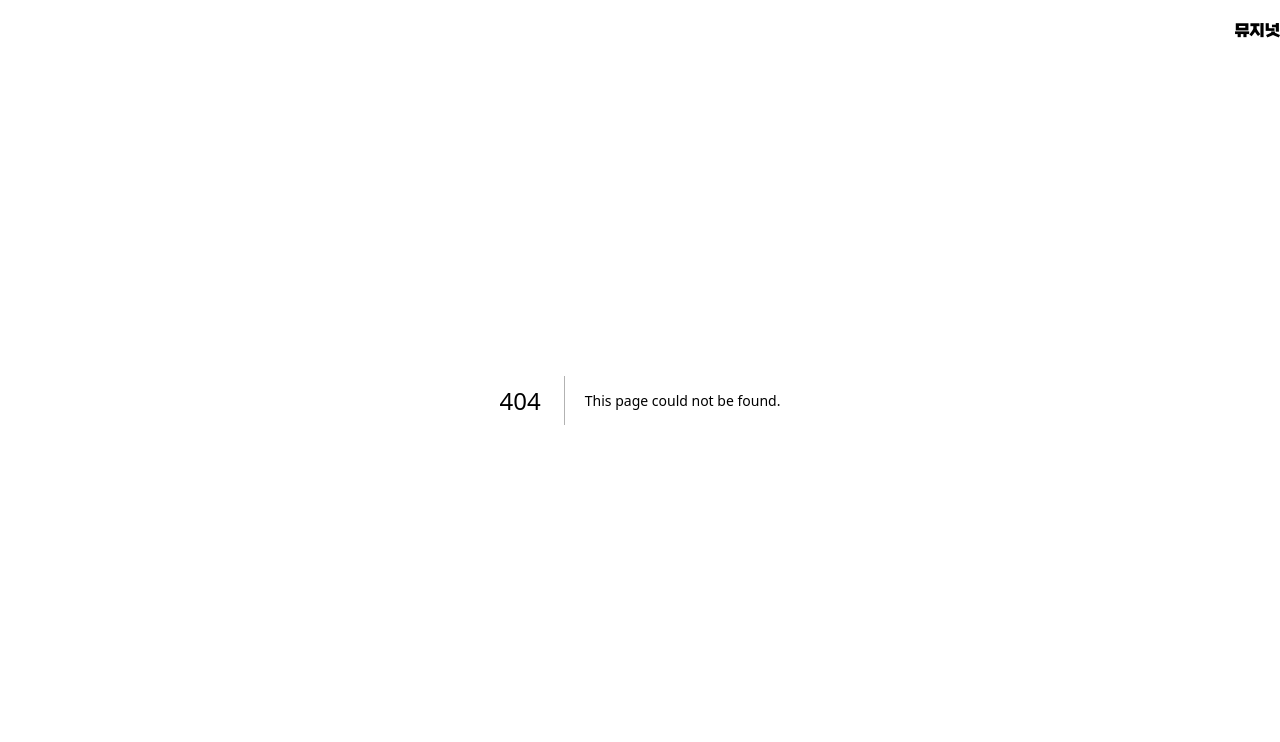
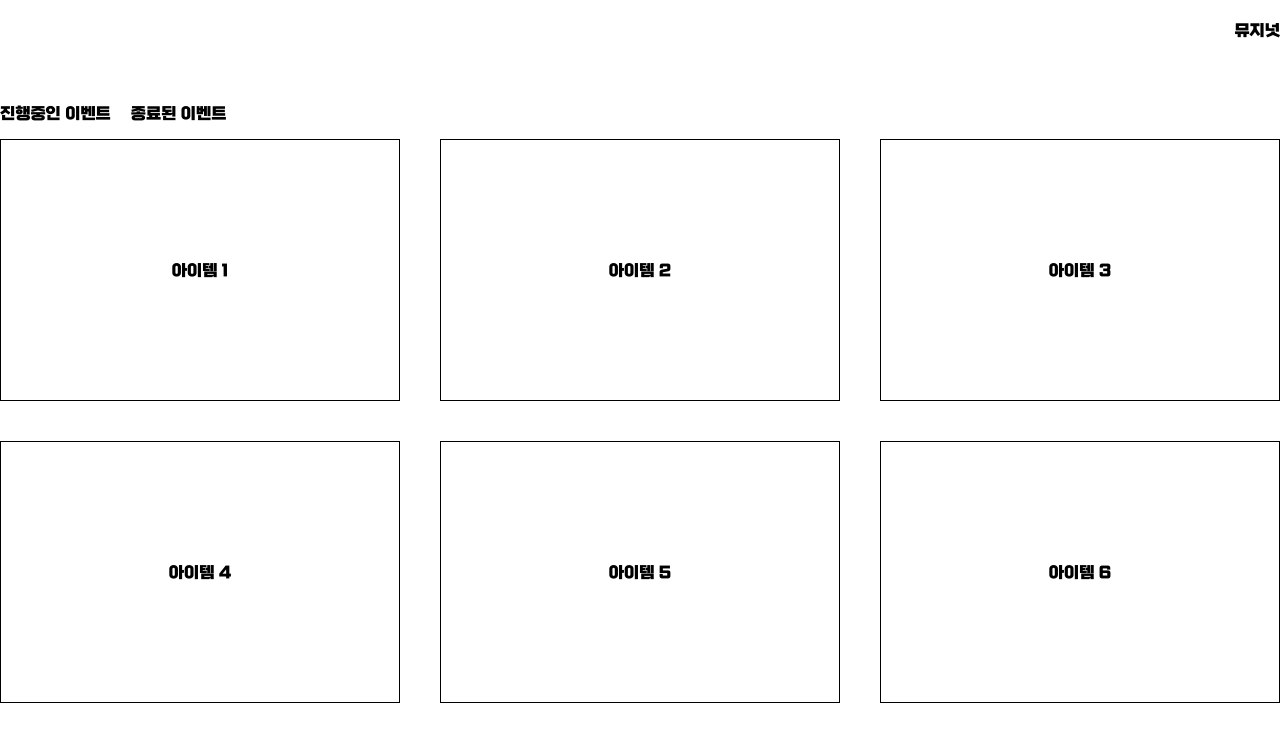
Before and after one commit to SnowsFE/MuziNut, a Next.js app in the folder front/: page /eventpage/event in a window 1280 px wide. Before the commit this address had no page. Shown: the top 742 px of the page. Built offline with nearby package versions, Linux system fonts and the light colour scheme.

Commit message:
컴포넌트 및 경로 라우팅 설정

```diff
--- /dev/null
+++ b/front/src/app/eventpage/event/page.tsx
@@ -0,0 +1,56 @@
+"use client";
+import React from "react";
+import styled from "styled-components";
+
+const event = () => {
+  return (
+    <Eventbox>
+      <Eventtap>
+        <ul>
+          <li>진행중인 이벤트 </li>
+          <li>종료된 이벤트</li>
+        </ul>
+      </Eventtap>
+      <Eventlist>
+        {Array.from({ length: 9 }).map((_, index) => (
+          <GridItem key={index}>아이템 {index + 1}</GridItem>
+        ))}
+      </Eventlist>
+    </Eventbox>
+  );
+};
+
+// 이벤트 페이지 디자인
+const Eventbox = styled.div`
+  max-width: 1280px;
+  margin: 0 auto;
+`;
+
+const Eventtap = styled.div`
+  padding-top: 88px;
+  ul {
+    display: flex;
+    gap: 20px;
+    padding: 0;
+  }
+  li {
+    list-style: none;
+  }
+`;
+
+const Eventlist = styled.div`
+  display: grid;
+  grid-template-rows: repeat(3, 1fr);
+  grid-template-columns: repeat(3, 1fr);
+  gap: 40px;
+`;
+
+const GridItem = styled.div`
+  display: flex;
+  align-items: center;
+  justify-content: center;
+  border: 1px solid black;
+  height: 260px;
+`;
+
+export default event;
--- a/front/src/app/mypage/page.tsx
+++ b/front/src/app/mypage/page.tsx
@@ -1,4 +1,5 @@
 import React from "react";
+import Event from "../eventpage/event/page";
 
 const page = () => {
   return (
@@ -6,6 +7,7 @@ const page = () => {
       <a href="/mypage/home">
         <p>마이페이지</p>
       </a>
+      <Event />
     </div>
   );
 };
```
Also changed, not shown: front/src/app/eventpage/announcement/page.tsx (added, +11 -0 lines), front/src/app/eventpage/event-notice/page.tsx (added, +11 -0 lines), front/src/app/components/pagenation.tsx (added).
